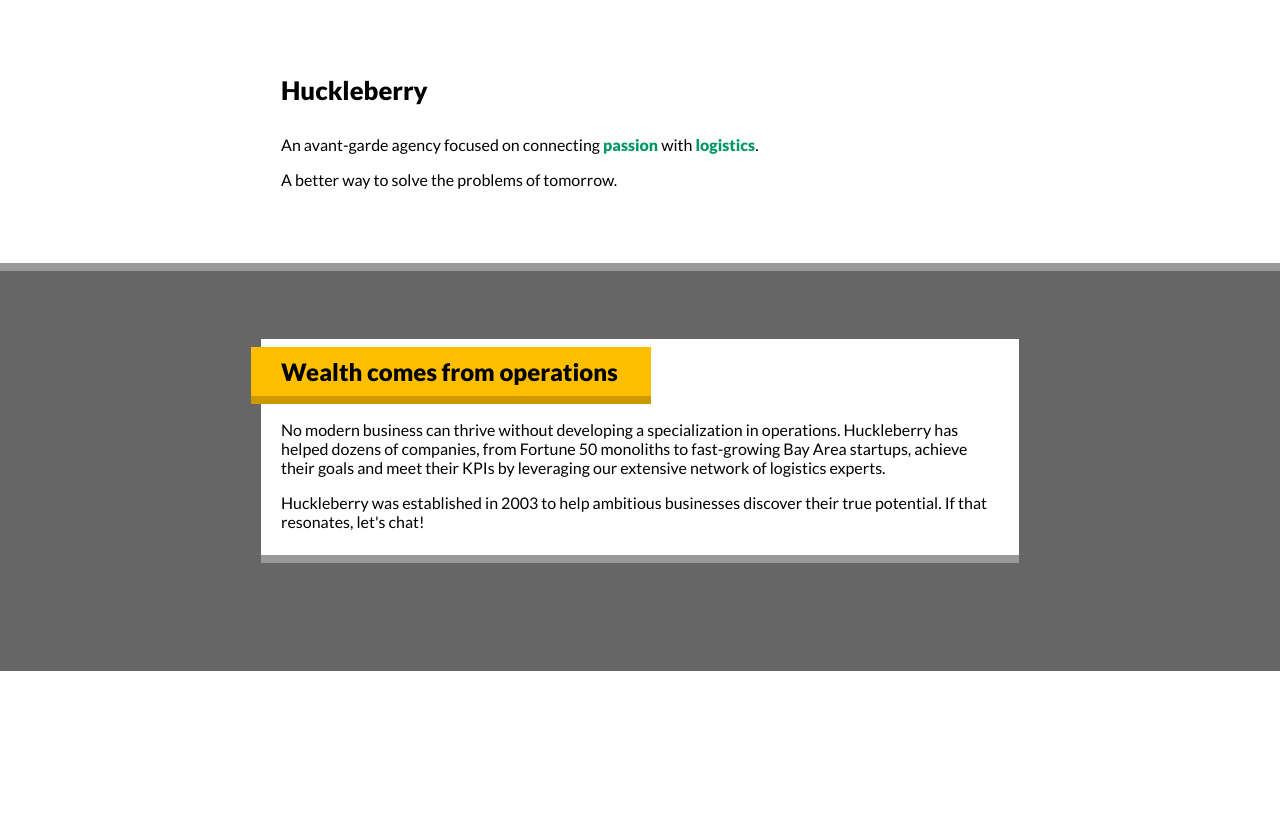
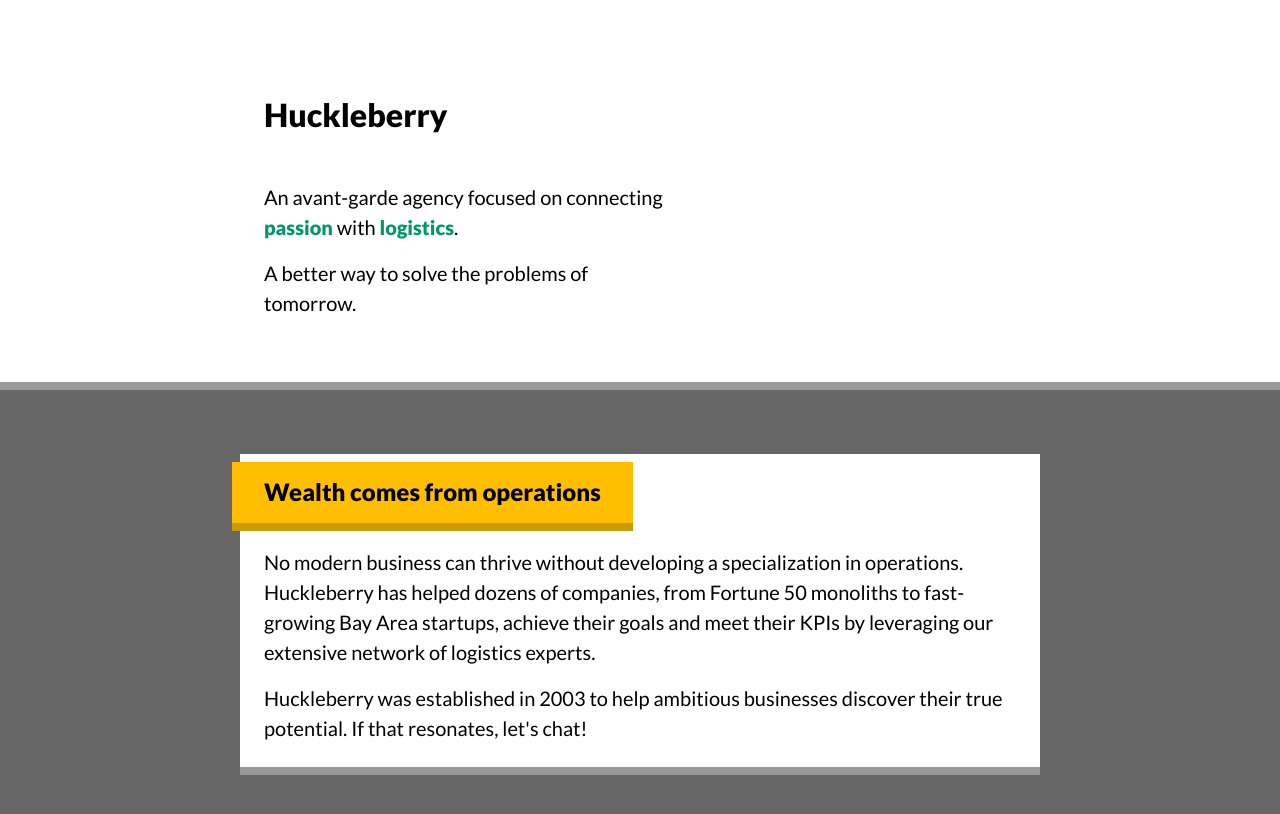
Before and after one commit to danforsomereason/CSS-Workshop--Agency-Page, a website: page index.html in a window 1280 px wide. Drawn offline with Linux system fonts and the light colour scheme.

Commit message:
Attached with instructor's solution and my added notes for learning

```diff
--- a/index.html
+++ b/index.html
@@ -1,7 +1,7 @@
 <html>
   <head>
     <title>Huckleberry — CSS for JavaScript Developers</title>
-    <link rel="stylesheet" href="./style.css" />
+    <link rel="stylesheet" href="./solution.css" />
     <meta name="viewport" content="width=device-width, initial-scale=1" />
     <meta charset="UTF-8" />
     <link rel="preconnect" href="https://fonts.gstatic.com" />
--- /dev/null
+++ b/solution.css
@@ -0,0 +1,90 @@
+* {
+    box-sizing: border-box;
+    font-family: "Lato", sans-serif;
+  }
+
+  html,
+  body {
+    margin: 0;
+    padding: 0;
+  }
+
+  /* Add styles here! */
+  :root{
+    --primary-green: hsl(160deg, 100%, 30%);
+    --secondary-gold-lighter: hsl(45deg, 100%, 50%);
+    --secondary-gold-darker: hsl(45deg, 100%, 40%);
+    --grayscale-black: hsl(0deg, 0%, 0%);
+    --grayscale-very-dark: hsl(0deg, 0%, 10%);
+    --grayscale-dark: hsl(0deg, 0%, 30%);
+    --grayscale-medium: hsl(0deg, 0%, 40%);
+    --grayscale-light: hsl(0deg, 0%, 60%);
+    --grayscale-white: hsl(0deg, 0%, 100%);
+  }
+
+  header {
+    border-bottom: 8px solid var(--grayscale-light);
+  }
+
+  h1 {
+    font-size: 2rem;
+    line-height: 1.2;
+    margin: 0;
+    margin-bottom: 3rem;
+  }
+
+  p {
+    font-size: 1.25rem;
+    line-height: 1.5;
+    margin: 0;
+    margin-bottom: 1rem;
+  }
+
+  /* overrule the final paragraph so that there isn't padding stacked with margin */
+  p:last-child {
+    margin-bottom: 0;
+  }
+
+  .max-width-wrapper {
+    max-width: 800px;
+    margin: 0 auto;
+    padding: 0px 24px;
+  }
+
+  strong {
+    color: var(--primary-green);
+  }
+
+   /* Apply styles as close to the content as possible, when possible */
+   .intro-chunk {
+    max-width: 415px;
+    padding-top: 96px;
+    padding-bottom: 64px;
+  }
+
+  main {
+    background-color: var(--grayscale-medium);
+    padding: 64px 0;
+  }
+
+  .indented-heading{
+    width: fit-content;
+    font-size: 1.5rem;
+    line-height: 1.2;
+    margin: 0;
+    margin-left: -32px;
+    /* Why use pixels for top and rem for bottom?? */
+    /* If the user changes font size, it will adjust more cleanly for accessibility. */
+    margin-top: -16px;
+    margin-bottom: 1rem;
+    padding: 16px 32px;
+    background-color: var(--secondary-gold-lighter);
+    border-bottom: 8px solid var(--secondary-gold-darker)
+  }
+
+  .card {
+    background-color: white;
+    padding: 24px;
+    margin: 0 -24px;
+    border-bottom: 8px solid var(--grayscale-light);
+  }
--- a/style.css
+++ b/style.css
@@ -44,6 +44,11 @@ strong {
   /* outline: 2px solid lime; */
 }
 
+/* Apply styles as close to the content as possible, when possible */
+.intro-chunk{
+  max-width: 415px;
+}
+
 main {
   background-color: var(--grayscale-medium);
   height: 400px;
@@ -56,9 +61,6 @@ main .max-width-wrapper {
 }
 
 .card {
-  /* padding: 8px 20px 0px; */
-  /* margin: 0px -20px; */
-
   background-color: white;
   /* outline: 4px dotted red */
 }
```
